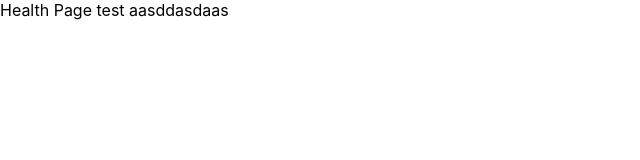
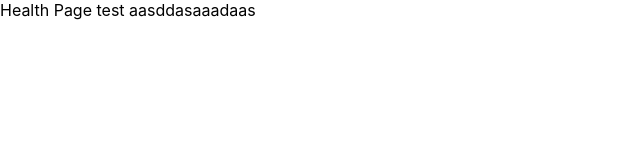
Before and after one commit to Ryanromaris/ForFingerPrincess, a Next.js app: page /health in a window 1280 px wide. Shown: the top 160 px of the page, without its empty margins (0-640 px from the left). Built offline with nearby package versions, Linux system fonts and the light colour scheme.

Commit message:
fix(ads): te
st

```diff
--- a/src/pages/health/index.tsx
+++ b/src/pages/health/index.tsx
@@ -1,5 +1,5 @@
 const HealthPage = () => {
-	return <>Health Page test aasddasdaas</>;
+	return <>Health Page test aasddasaaadaas</>;
 };
 
 export default HealthPage;
```
